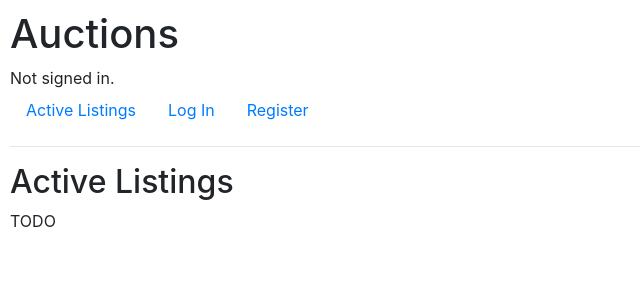
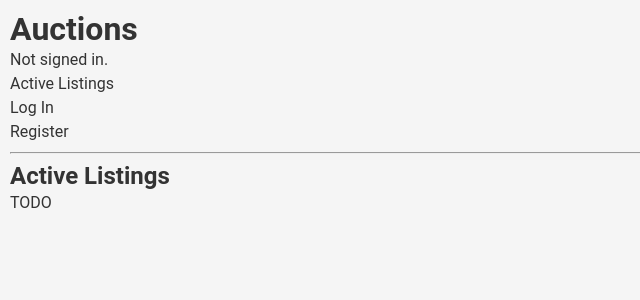
Before and after one commit to Maz-hub/commerce, a Django app: page / in a window 1280 px wide. Shown: the top 300 px of the page, without its empty margins (0-640 px from the left). Run offline with Django 3.2, Linux system fonts and the light colour scheme; some libraries are stand-ins or nearby versions.

Commit message:
Add initial migration files, reset CSS, and update layout template

```diff
--- a/auctions/models.py
+++ b/auctions/models.py
@@ -1,6 +1,8 @@
 from django.contrib.auth.models import AbstractUser
 from django.db import models
 
+# add additional models to this file to represent details about auction listings, bids, comments, and auction categories.
+# Remember that each time you change anything in auctions/models.py, you’ll need to first run python manage.py makemigrations and then python manage.py migrate to migrate those changes to your database.
 
 class User(AbstractUser):
     pass
--- /dev/null
+++ b/auctions/static/auctions/reset.css
@@ -0,0 +1,116 @@
+/* CSS Reset */
+
+/* Apply a more predictable box model */
+*,
+*::before,
+*::after {
+    box-sizing: border-box;
+    /* Include padding and border in the element's total width and height */
+}
+
+/* Remove default margins and set core body defaults */
+body,
+h1,
+h2,
+h3,
+h4,
+p,
+figure,
+blockquote,
+dl,
+dd {
+    margin: 0;
+    /* Remove default margin */
+    padding: 0;
+    /* Remove default padding */
+    line-height: 1.5;
+    /* Set default line height */
+}
+
+/* Remove list styles and default padding/margin for cleaner lists */
+ul[role='list'],
+ol[role='list'],
+ul,
+li {
+    list-style: none;
+    /* No bullets */
+    margin: 0;
+    /* No margin */
+    padding: 0;
+    /* No padding */
+}
+
+/* Ensure responsive and scalable images and media */
+img,
+picture {
+    max-width: 100%;
+    /* Responsive images */
+    display: block;
+    /* Remove extra space below images */
+    height: auto;
+    /* Maintain aspect ratio */
+}
+
+/* Inherit font settings for form elements */
+input,
+button,
+textarea,
+select {
+    font: inherit;
+    /* Inherit font family and size from parent */
+}
+
+/* Text areas without a specified rows attribute should have a reasonable default size */
+textarea:not([rows]) {
+    min-height: 10em;
+    /* Minimum height for textareas */
+}
+
+/* Remove text size adjustments to prevent inconsistencies in text rendering */
+html {
+    -moz-text-size-adjust: none;
+    /* Firefox */
+    -webkit-text-size-adjust: none;
+    /* Chrome, Safari */
+    text-size-adjust: none;
+    /* Standard */
+}
+
+/* Adjust line heights for better appearance in headings and interactive elements */
+h1,
+h2,
+h3,
+h4,
+button,
+input,
+label {
+    line-height: 1.2;
+    /* Slightly more compact line height for headings and form elements */
+}
+
+/* Style adjustments for all anchor tags */
+a {
+    text-decoration: none;
+    /* No underlines for all anchor tags */
+    color: inherit;
+    /* Inherits text color from parent element */
+    cursor: pointer;
+    /* Explicitly set the pointer cursor for clickable items */
+}
+
+/* Improve accessibility and visibility of elements targeted by URL fragments */
+:target {
+    scroll-margin-top: 5ex;
+    /* Add top margin when an element is targeted to prevent overlap with fixed elements like headers */
+}
+
+body {
+    font-family: 'Roboto', sans-serif;
+    /* Set default font family */
+    font-size: 16px;
+    /* Set default font size */
+    color: #333;
+    /* Set default text color */
+    background-color: #f5f5f5;
+    /* Set default background color */
+}
--- a/auctions/templates/auctions/layout.html
+++ b/auctions/templates/auctions/layout.html
@@ -4,7 +4,7 @@
 <html lang="en">
     <head>
         <title>{% block title %}Auctions{% endblock %}</title>
-        <link rel="stylesheet" href="https://stackpath.bootstrapcdn.com/bootstrap/4.4.1/css/bootstrap.min.css" integrity="sha384-Vkoo8x4CGsO3+Hhxv8T/Q5PaXtkKtu6ug5TOeNV6gBiFeWPGFN9MuhOf23Q9Ifjh" crossorigin="anonymous">
+        <link href="{% static 'auctions/reset.css' %}" rel="stylesheet">
         <link href="{% static 'auctions/styles.css' %}" rel="stylesheet">
     </head>
     <body>
```
Also changed, not shown: auctions/migrations/0001_initial.py (added), auctions/migrations/__init__.py (added), db.sqlite3 (added).
